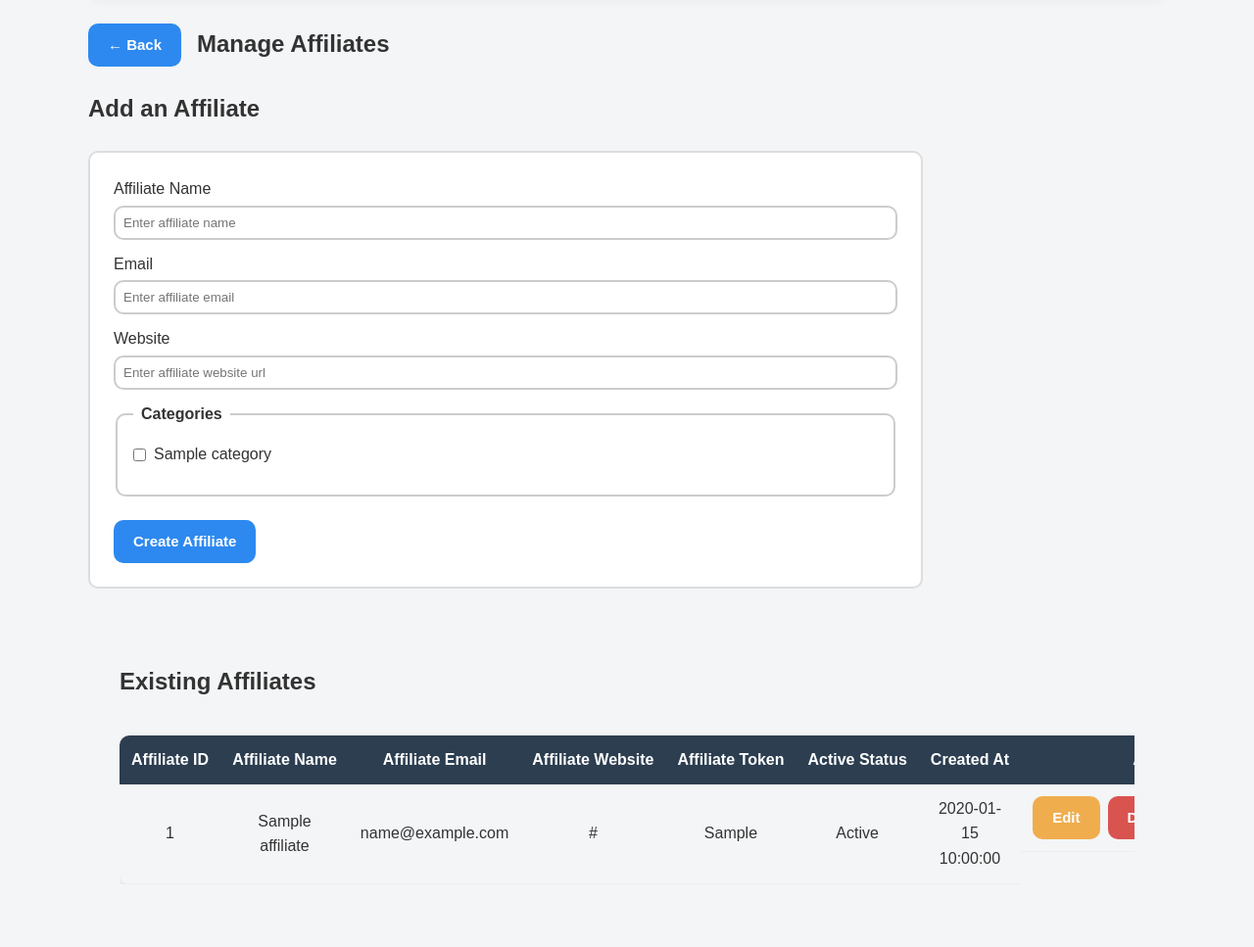
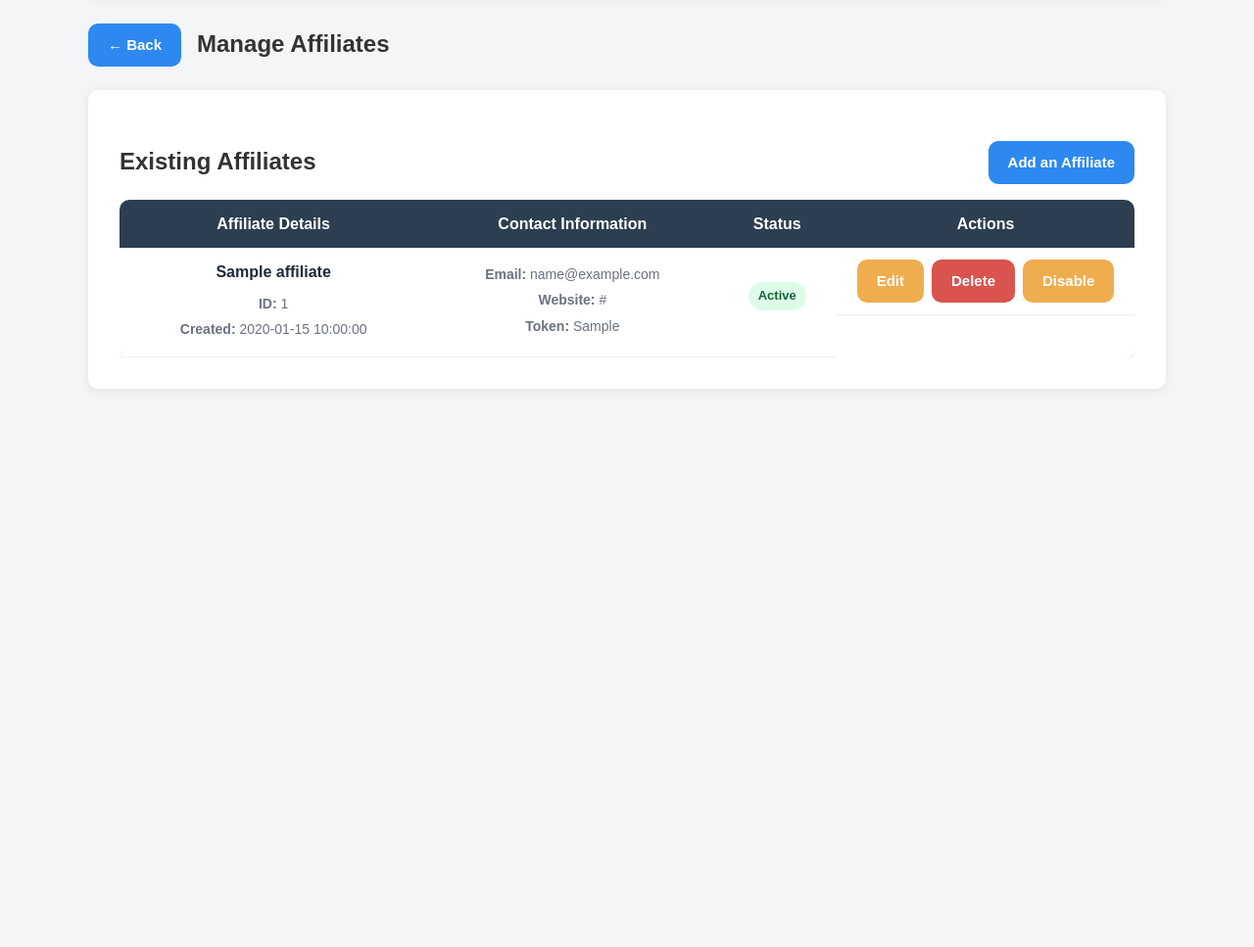
Before and after one commit to umamasaif09/Jobeet, a CodeIgniter app: page /database/admin/affiliates in a window 1280 px wide. Shown: the part 104-1071 px from the top of the page at 98% size. After the commit the page ends 445 px from the top, so only its background shows below. Run offline with CodeIgniter, Linux system fonts and the light colour scheme; tables that the repository leaves empty or names only in its code hold one stand-in row (values such as "Sample post").

Commit message:
Update UI: fix manage affiliate page

```diff
--- a/application/controllers/Admin.php
+++ b/application/controllers/Admin.php
@@ -187,6 +187,20 @@ class Admin extends CI_Controller
         $this->load->view("templates/admin_template", $data);
     }
 
+    public function addAffiliate()
+    {
+        $this->load->model("mdl_job");
+
+        $data= [
+            "title" => "Create Affiliate",
+            "categories" => $this->mdl_job->getJobCategories(),
+            "content" => "admin/createAffiliate",
+            "showPageHeader" => true
+        ];
+
+        $this->load->view("templates/admin_template", $data);
+    }
+
     public function createAffiliate()
     {
 
--- a/application/language/english/admin_lang.php
+++ b/application/language/english/admin_lang.php
@@ -7,3 +7,5 @@ $lang["manage_affiliates"] = "Manage Affiliates";
 $lang["job_details"] ="Job Details";
 $lang["company_details"] ="Company Details";
 $lang["status"]="Status";
+$lang["affiliate_details"]="Affiliate Details";
+$lang["contact_information"]= "Contact Information";
--- a/application/views/admin/affiliates.php
+++ b/application/views/admin/affiliates.php
@@ -1,28 +1,22 @@
+<div class="admin-section">
 
+    <div class="section-header">
+       <h2><?= $this->lang->line("existing_affiliates"); ?></h2>
 
-    <h2><?= $this->lang->line("add_affiliate");?></h2>
-    <form action="<?php echo site_url("admin/createAffiliate"); ?>" method="POST" class="admin-form">
+        <a href="<?php echo site_url("admin/addAffiliate"); ?>" class="btn btn-primary">
+                <?= $this->lang->line("add_affiliate"); ?>
+        </a>
 
-            <?php $this->load->view("partials/affiliates_form_fields"); ?>
-        <button type="submit" class="btn btn-primary"><?= $this->lang->line("create_affiliate"); ?></button>
-    </form>
-
-
-
-<div class="table-container">
-    <h2><?= $this->lang->line("existing_affiliates"); ?></h2>
+    </div>
 
     <div class="table-wrapper">
         <table class="admin-table affiliate-table">
             <thead>
                 <tr>
-                <th><strong><?= $this->lang->line("affiliate_id"); ?></strong></th>
-                <th><strong><?= $this->lang->line("affiliate_name"); ?></strong></th>
-                <th><strong><?= $this->lang->line("affiliate_email"); ?></strong></th>
-                <th><strong><?= $this->lang->line("affiliate_website"); ?></strong></th>
-                <th><strong><?= $this->lang->line("affiliate_token"); ?></strong></th>
-                <th><strong><?= $this->lang->line("active_status"); ?></strong></th>
-                <th><strong><?= $this->lang->line("created_at"); ?></strong></th>
+
+                    <th><strong><?= $this->lang->line("affiliate_details"); ?></strong></th>
+                    <th><strong><?= $this->lang->line("contact_information"); ?></strong></th>
+                    <th><strong><?= $this->lang->line("status"); ?></strong></th>
                     <th class="actions-column"><?= $this->lang->line("actions"); ?></th>
                 </tr>
             </thead>
@@ -31,17 +25,43 @@
                 <?php foreach($affiliates as $affiliate) { ?>
 
                     <tr>
-                        <td><?php echo $affiliate["id"]; ?></td>
-                        <td><?php echo $affiliate["name"]; ?></td>
-                        <td><?php echo $affiliate["email"]; ?></td>
-                        <td><?php echo $affiliate["site_url"]; ?></td>
-                        <td><?php echo $affiliate["token"]; ?></td>
-                        <td><?php if ($affiliate["is_active"]) {
-                            echo "Active";
-                        } else {
-                            echo "Inactive";
-                        } ?></td>
-                        <td><?php echo $affiliate["created_at"]; ?></td>
+                        <td>
+                            <div class="job-title">
+                                    <?php echo $affiliate["name"]; ?>
+                                </div>
+
+                                <div class="job-meta">
+                                    <strong>ID:</strong> <?php echo $affiliate["id"]; ?>
+                                </div>
+
+                                <div class="job-meta">
+                                    <strong>Created:</strong> <?php echo $affiliate["created_at"]; ?>
+                                </div>
+                        </td>
+
+                        <td>
+                            <div class="job-meta">
+                                    <strong>Email:</strong> <?php echo $affiliate["email"]; ?>
+                                </div>
+
+                                <div class="job-meta">
+                                    <strong>Website:</strong> <?php echo $affiliate["site_url"]; ?>
+                                </div>
+
+                                <div class="job-meta">
+                                    <strong>Token:</strong> <?php echo $affiliate["token"]; ?>
+                                </div>
+                        </td>
+
+                        <td>
+                            <div class="job-meta">
+                                    <?php if($affiliate["is_active"]) {?>
+                                    <span class="badge active">Active</span>
+                                    <?php } else { ?>
+                                        <span class="badge inactive">Active</span>
+                                    <?php } ?>
+                                </div>
+                        </td>
 
                         <td class ="actions">
                             <a href="<?php echo site_url("admin/editAffiliate/".$affiliate["id"]) ?>" class="btn btn-warning">
@@ -69,9 +89,8 @@
 
                         </td>
                     </tr>
-
-
                 <?php } ?>
             </tbody>
         </table>
     </div>
+</div>
--- /dev/null
+++ b/application/views/admin/createAffiliate.php
@@ -0,0 +1,5 @@
+<form action="<?php echo site_url("admin/createAffiliate"); ?>" method="POST" class="admin-form">
+
+        <?php $this->load->view("partials/affiliates_form_fields"); ?>
+    <button type="submit" class="btn btn-primary"><?= $this->lang->line("create_affiliate"); ?></button>
+</form>
--- a/application/views/admin/jobs.php
+++ b/application/views/admin/jobs.php
@@ -1,4 +1,4 @@
-<div class="card">
+<div class="admin-section">
 
    <div class="section-header">
          <h2><?= $this->lang->line("existing_jobs"); ?></h2>
@@ -104,3 +104,4 @@
             </tbody>
         </table>
     </div>
+</div>
--- a/application/views/templates/admin_template.php
+++ b/application/views/templates/admin_template.php
@@ -12,9 +12,9 @@
         <?php if(!empty($showPageHeader)): ?>
             <?php $this->load->view("partials/pageHeader"); ?>
         <?php endif; ?>
+        <?php $this->load->view($content); ?>
+    <div>
 
-    <div>
-        <?php $this->load->view($content); ?>
     </div>
     </div>
 </body>
--- a/assets/css/style.css
+++ b/assets/css/style.css
@@ -441,9 +441,9 @@ footer a:hover{
 /* ===== ADMIN FORM ===== */
 .admin-form{
 
-    max-width: 800px;
-    margin: 24px 0;
-    padding: 24px;
+    min-width: 224px;
+    margin: 16px 0;
+    padding: 12px;
     background: #fff;
     border: 2px solid #ddd;
     border-radius: 10px;
@@ -549,6 +549,15 @@ input[type="checkbox"] {
     border-radius: 10px;
     padding: 24px;
     box-shadow: 0 2px 8px rgba(0, 0, 0, .05);
+}
+
+.admin-section{
+    background: #fff;
+    border-radius: 10px;
+    padding: 32px;
+    box-shadow: 0 2px 10px rgba(0,0,0, .08);
+    margin-bottom: 32px;
+    text-align: left;
 }
 
 /* ===== PAGE HEADER ===== */
```
Lines whose indentation alone changed are shown as unchanged.
